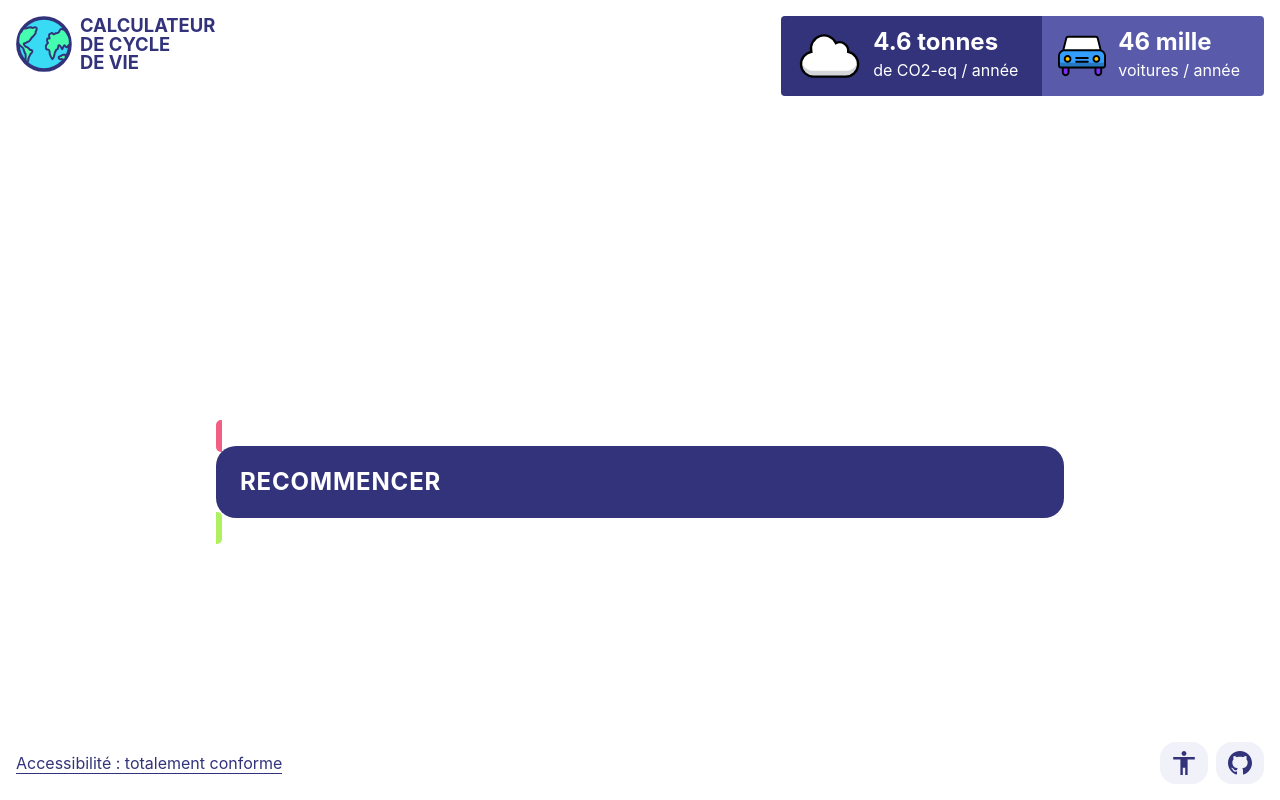
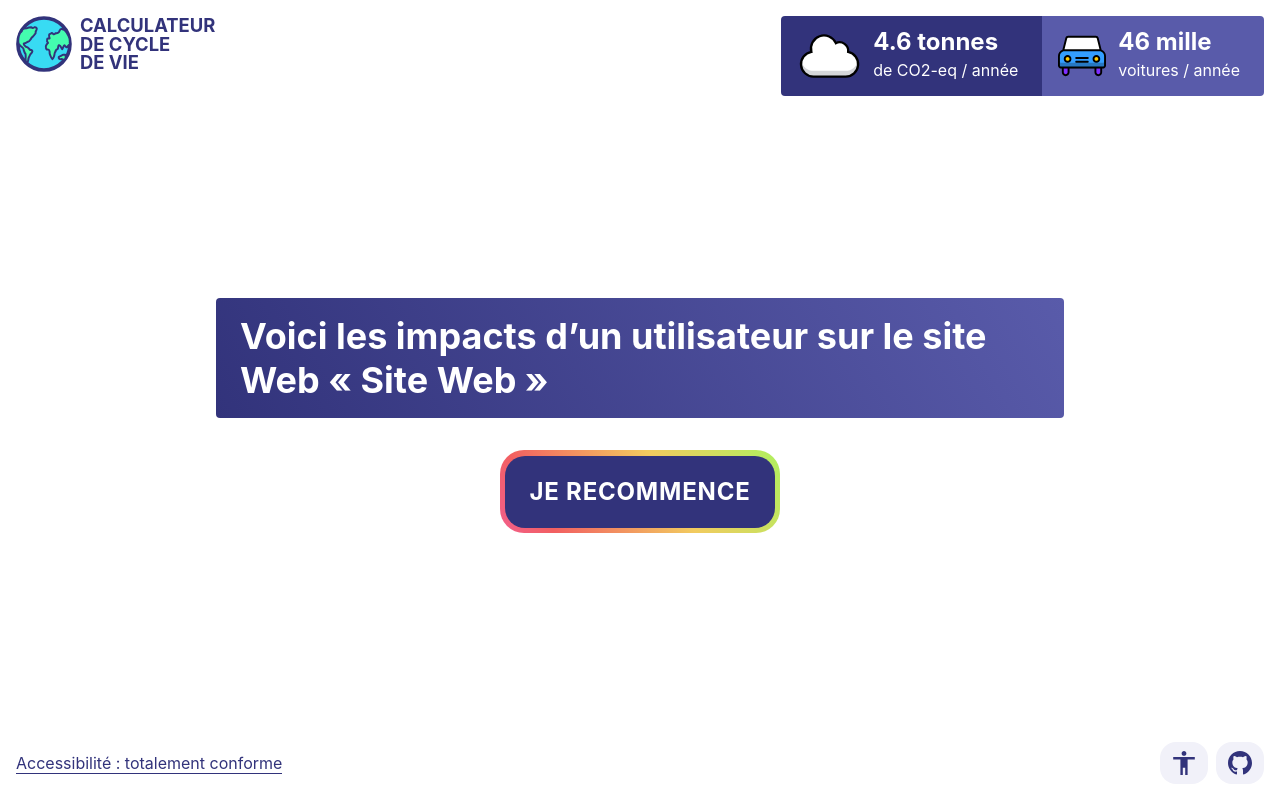
Before and after one commit to adrienloup/lcc, a React (Vite) app: page /lcc/resultat in a window 1280 px wide. Built offline with nearby package versions, Linux system fonts and the light colour scheme.

Commit message:
Initialize lcc project

```diff
--- a/src/pages/Result/Result.tsx
+++ b/src/pages/Result/Result.tsx
@@ -18,13 +18,17 @@ function Result() {
       >
         <Scorebar />
         <article className='article'>
-          <Title text={`Voici les impacts du parcours d’un utilisateur sur <br />« ${data.name} »`} />
-          <Button
-            label='Recommencer'
-            cssClass='start'
-            ariaLabel='Recommencer le calcul'
-            to='/lcc/question/site-web'
-          />
+          <div className='heading'>
+            <Title text={`Voici les impacts d’un utilisateur sur le site Web «&nbsp;${data.name}&nbsp;»`} />
+          </div>
+          <div className='footing'>
+            <Button
+              label='Je recommence'
+              cssClass='start'
+              ariaLabel='Recommencez le calcul'
+              to='/lcc/question/site-web'
+            />
+          </div>
         </article>
       </main>
       <Footer />
```
